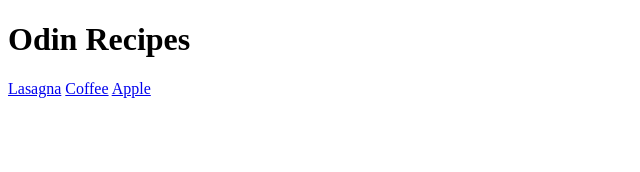
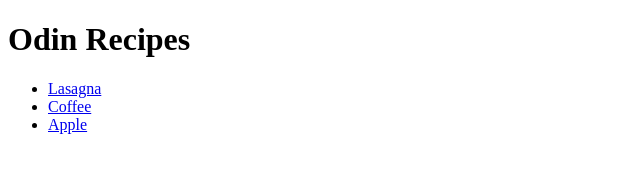
Before and after one commit to ATung01/odin-recipes, a plain HTML site: page index.html in a window 1280 px wide. Shown: the whole page, without its empty margins (0-640 px from the left). Drawn offline with Linux system fonts and the light colour scheme.

Commit message:
fixed apple image, cleaned up some lists

```diff
--- a/index.html
+++ b/index.html
@@ -8,9 +8,17 @@
 </head>
 <body>
   <h1>Odin Recipes</h1>
-  <a href="recipes/lasagna.html">Lasagna</a>
-  <a href="recipes/coffee.html">Coffee</a>
-  <a href="recipes/apple.html">Apple</a>
+  <ul>
+    <li>
+      <a href="recipes/lasagna.html">Lasagna</a>
+    </li>
+    <li>
+      <a href="recipes/coffee.html">Coffee</a>
+    </li>
+    <li>
+      <a href="recipes/apple.html">Apple</a>
+    </li>
+  </ul>
 
 </body>
 </html>
```
Also changed, not shown: recipes/apple.html (+1 -1 lines).
